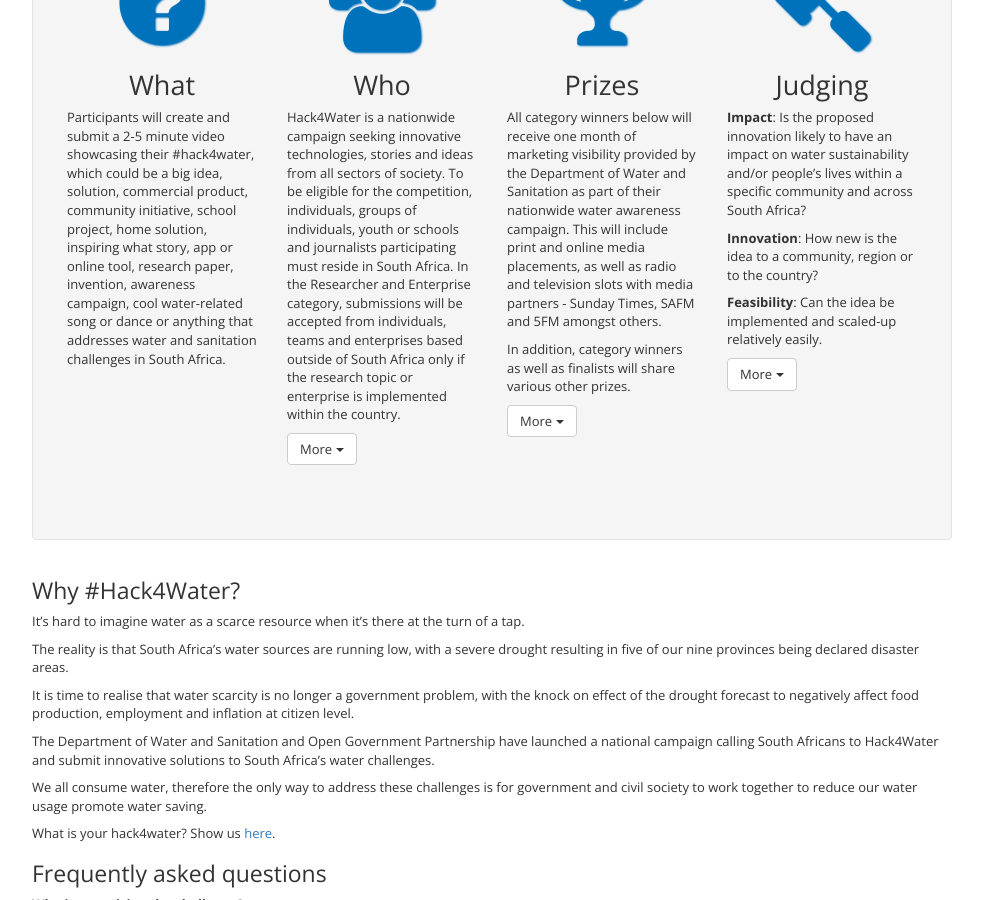
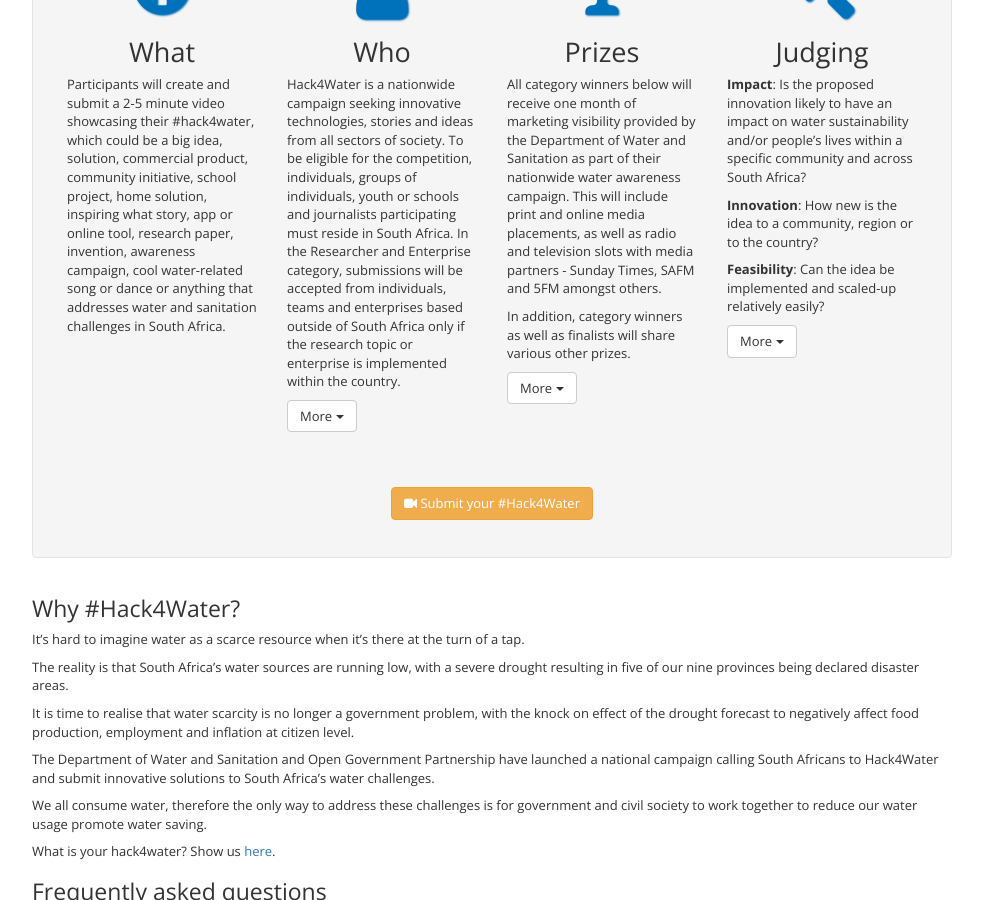
Before and after one commit to Code4SA/hack4water-info, a Jekyll site: the page built from about.html, in a window 1280 px wide and 900 px high, scrolled down 339 px. Shown: the whole window, without its empty margins (148-1131 px from the left). Built offline with Jekyll 4.4.1, drawn with Linux system fonts in a browser that asks for light colours; nearby versions of some CDN libraries.

Commit message:
tweaky tweaks

```diff
--- a/about.html
+++ b/about.html
@@ -19,12 +19,12 @@ h2 {
 <div class="row">
 
 <div class="col-md-3">
-<h1><i class="fa fa-question-circle fa-3x"></i></h1><h2>What</h2>
+<h1><i class="fa fa-question-circle fa-2x"></i></h1><h2>What</h2>
 <p>Participants will create and submit a 2-5 minute video showcasing their #hack4water, which could be a big idea, solution, commercial product, community initiative, school project, home solution, inspiring what story, app or online tool, research paper, invention, awareness campaign, cool water-related song or dance or anything that addresses water and sanitation challenges in South Africa. </p>
 </div>
 
 <div class="col-md-3">
-<h1><i class="fa fa-users fa-3x"></i></h1><h2>Who</h2>
+<h1><i class="fa fa-users fa-2x"></i></h1><h2>Who</h2>
 <p>Hack4Water is a nationwide campaign seeking innovative technologies, stories and ideas from all sectors of society. To be eligible for the competition, individuals, groups of individuals, youth or schools and journalists participating must reside in South Africa. In the Researcher and Enterprise category, submissions will be accepted from individuals, teams and enterprises based outside of South Africa only if the research topic or enterprise is implemented within the country.</p>
 <a class="btn btn-default hidden-sm hidden-xs" class="accordion-toggle" data-toggle="collapse" data-parent="#info" href="#who">More <b class="caret"></b></a>
 <a class="btn btn-default hidden-lg hidden-md" class="accordion-toggle" data-toggle="collapse" data-parent="#info" href="#who-small">More <b class="caret"></b></a>
@@ -57,7 +57,7 @@ Participants may enter in one of the following categories:</p>
 
 
 <div class="col-md-3">
-<h1><i class="fa fa-trophy fa-3x"></i></h1><h2>Prizes</h2>
+<h1><i class="fa fa-trophy fa-2x"></i></h1><h2>Prizes</h2>
 <p>All category winners below will receive one month of marketing visibility provided by the Department of Water and Sanitation as part of their nationwide water awareness campaign. This will include print and online media placements, as well as radio and television slots with media partners - Sunday Times, SAFM and 5FM amongst others.</p>
 <p>In addition, category winners as well as finalists will share various other prizes.</p>
 <a class="btn btn-default hidden-sm hidden-xs" class="accordion-toggle" data-toggle="collapse" data-parent="#info" href="#prizes">More <b class="caret"></b></a>
@@ -85,10 +85,10 @@ Participants may enter in one of the following categories:</p>
 </div>
 
 <div class="col-md-3">
-<h1><i class="fa fa-gavel fa-3x"></i></h1><h2>Judging</h2>
+<h1><i class="fa fa-gavel fa-2x"></i></h1><h2>Judging</h2>
 <p><b>Impact</b>: Is the proposed innovation likely to have an impact on water sustainability and/or people’s lives within a specific community and across South Africa?</p>
 <p><b>Innovation</b>: How new is the idea to a community, region or to the country?</p>
-<p><b>Feasibility</b>: Can the idea be implemented and scaled-up relatively easily.</p>
+<p><b>Feasibility</b>: Can the idea be implemented and scaled-up relatively easily?</p>
 <a class="btn btn-default hidden-sm hidden-xs" class="accordion-toggle" data-toggle="collapse" data-parent="#info" href="#judging">More <b class="caret"></b></a>
 <a class="btn btn-default hidden-lg hidden-md" class="accordion-toggle" data-toggle="collapse" data-parent="#info" href="#judging-small">More <b class="caret"></b></a>
 <br class="hidden-lg hidden-md"><br class="hidden-lg hidden-md">
@@ -154,6 +154,11 @@ Participants may enter in one of the following categories:</p>
 <p>Depending on the category, the adjudication process may involve more than one step, including the selection of finalists to present to the adjudication panel. If necessary, Skype or telephonic presentations will be arranged.</p>
 </div>
 </div>
+
+</div>
+
+<div class="row" style="text-align:center"> <br>
+<a class="btn btn-warning" href="http://www.hack4water.org.za/"><i class="fa fa-video-camera" aria-hidden="true"></i> Submit your #Hack4Water</a>
 </div>
 </div>
 </div>
```
